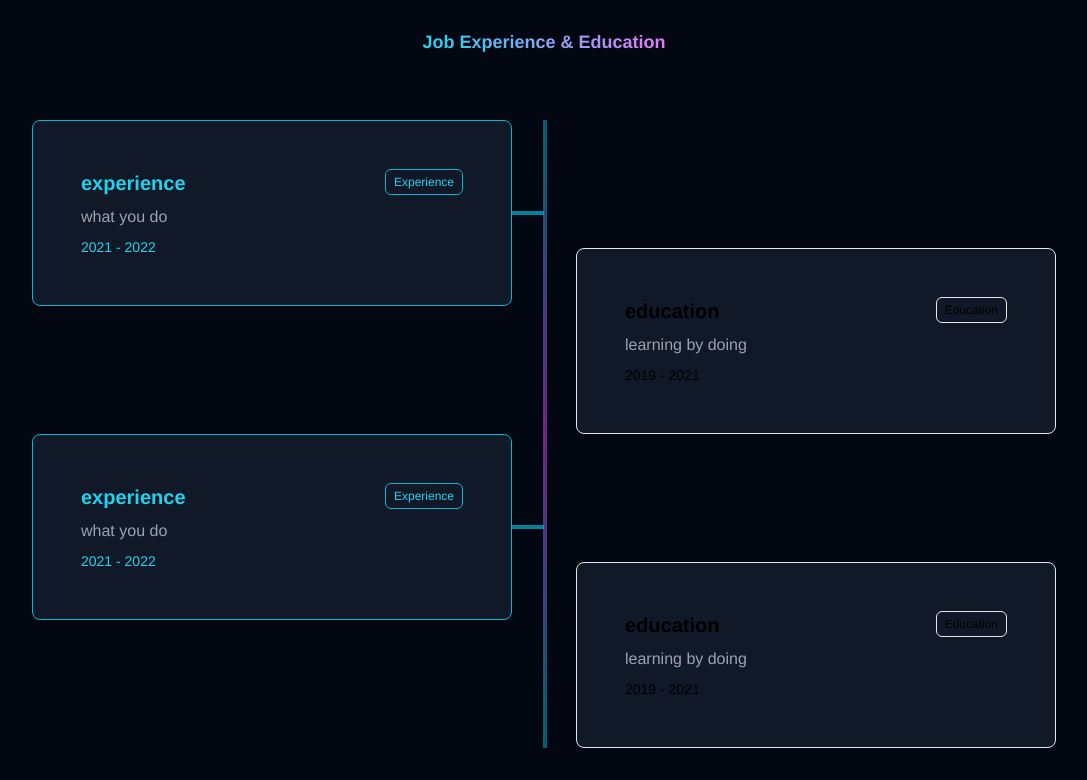
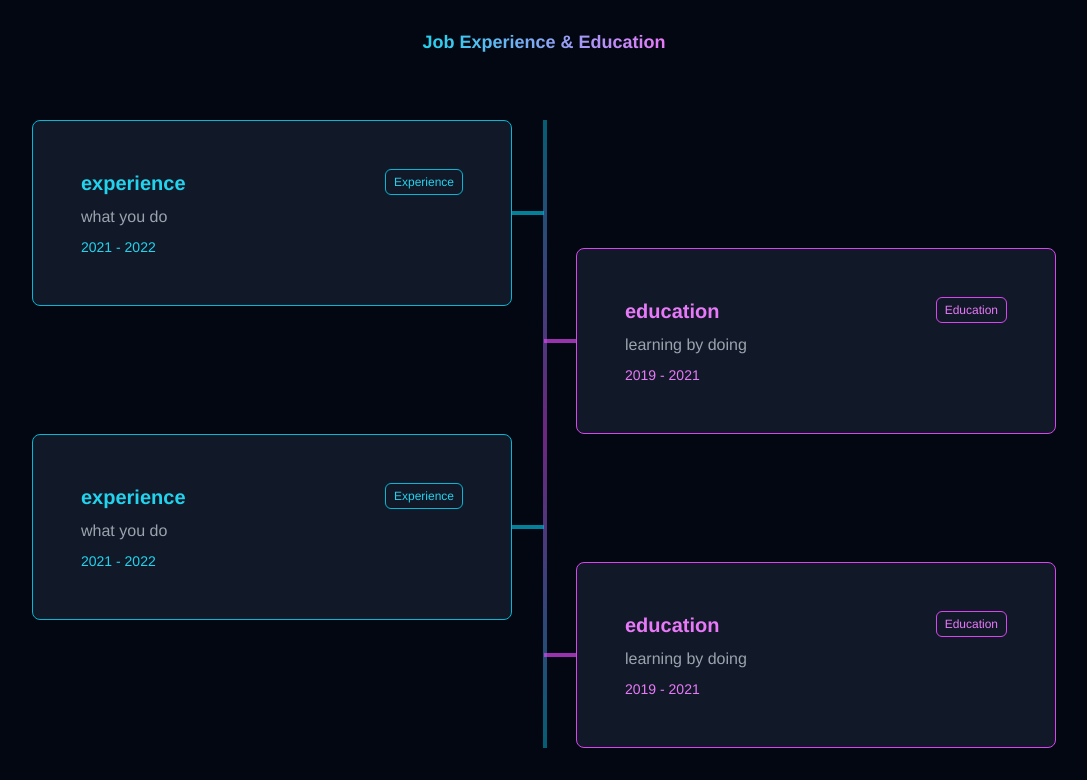
Before and after one commit to ahmadseloabadi/PORTOFOLIO-SELO, a React (Vite) app: page / in a window 1280 px wide. Shown: the part 2530-3310 px from the top of the page, without its empty margins (96-1183 px from the left). Built offline with nearby package versions, Linux system fonts and the light colour scheme.

Commit message:
fix: bug in resume

```diff
--- a/src/components/Resume.tsx
+++ b/src/components/Resume.tsx
@@ -17,14 +17,12 @@ const ConnectorLine = ({
   isHovered?: boolean;
   isMobile?: boolean;
 }) => {
-  const color = isLeft ? "cyan" : "fuchsia";
-
   return (
     <div
       className={`
         h-[4px]
-        ${isMobile ? "w-8" : `w-8`}
-        bg-${color}-500
+        ${isMobile ? "w-8" : "w-8"}
+        ${isLeft ? "bg-cyan-500" : "bg-fuchsia-500"}
         ${isHovered ? "opacity-100" : "opacity-70"}
         transition-all duration-300
       `}
@@ -44,7 +42,8 @@ const TimelineCard = ({
   hoveredIndex: number | null;
 }) => {
   const isLeft = item.type === "experience";
-  const color = isLeft ? "cyan" : "fuchsia";
+  const textColor = isLeft ? "text-cyan-400" : "text-fuchsia-400";
+  const borderColor = isLeft ? "border-cyan-500" : "border-fuchsia-500";
 
   return (
     <motion.div
@@ -57,7 +56,7 @@ const TimelineCard = ({
       className={`
         group relative w-full
         md:w-[calc(100%-1rem)]
-        ${isLeft ? "md:mr-auto pl-12  md:pl-0" : "md:ml-auto pl-12  md:pl-0"}
+        ${isLeft ? "md:mr-auto pl-12 md:pl-0" : "md:ml-auto pl-12 md:pl-0"}
       `}
     >
       {/* Mobile Timeline Elements */}
@@ -85,28 +84,26 @@ const TimelineCard = ({
         }}
         className={`
           relative bg-gray-900 p-12 rounded-lg
-          border border-${color}-500
-          hover:border-${color}-500
+          border ${borderColor}
+          hover:${borderColor}
           backdrop-blur-sm
           transition-colors duration-300
         `}
       >
         <div className="flex justify-between items-start mb-2">
-          <h3 className={`text-xl font-bold text-${color}-400`}>
-            {item.title}
-          </h3>
+          <h3 className={`text-xl font-bold ${textColor}`}>{item.title}</h3>
           <span
             className={`
               text-xs px-2 py-1 rounded-md
-              bg-transparent text-${color}-400
-              border border-${color}-500
+              bg-transparent ${textColor}
+              border ${borderColor}
             `}
           >
             {item.type === "experience" ? "Experience" : "Education"}
           </span>
         </div>
         <p className="text-gray-400 mb-2">{item.subtitle}</p>
-        <p className={`text-sm text-${color}-400`}>{item.period}</p>
+        <p className={`text-sm ${textColor}`}>{item.period}</p>
       </motion.div>
     </motion.div>
   );
@@ -154,7 +151,7 @@ const Resume = () => {
           My Resume
         </h1>
         <div className="flex justify-center items-center gap-24">
-          <span className="hidden md:block bg-gradient-to-r from-cyan-400 to-fuchsia-400 font-semibold text-lg  text-transparent bg-clip-text">
+          <span className="hidden md:block bg-gradient-to-r from-cyan-400 to-fuchsia-400 font-semibold text-lg text-transparent bg-clip-text">
             Job Experience & Education
           </span>
         </div>
@@ -175,19 +172,6 @@ const Resume = () => {
           w-[4px] bg-gradient-to-b from-cyan-500 via-fuchsia-500 to-cyan-500
           opacity-50"
         />
-
-        {/* Desktop Timeline Points */}
-        <div className="hidden md:block absolute left-1/2 transform -translate-x-1/2 top-1 bottom-1">
-          {items.map((_item, index) => (
-            <div
-              key={index}
-              className="absolute -ml-[6px]"
-              style={{
-                top: `${index * 155 + 90}px`,
-              }}
-            ></div>
-          ))}
-        </div>
 
         {/* Timeline Content */}
         <div className="relative md:grid md:grid-cols-2 md:gap-8">
```
